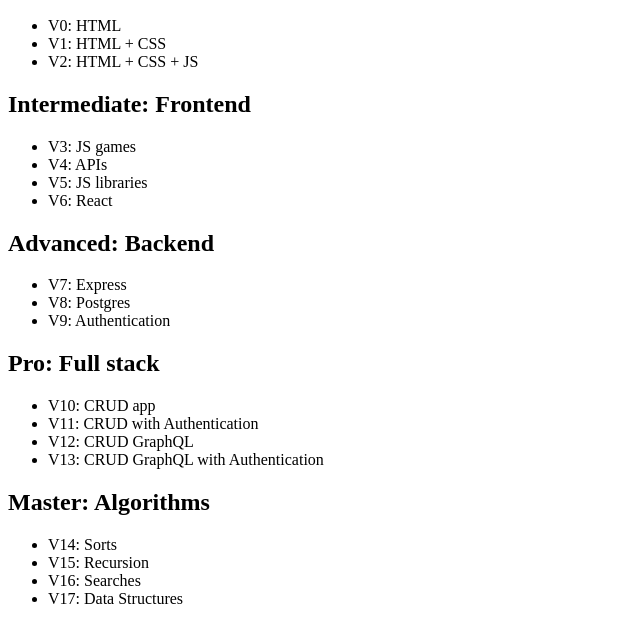
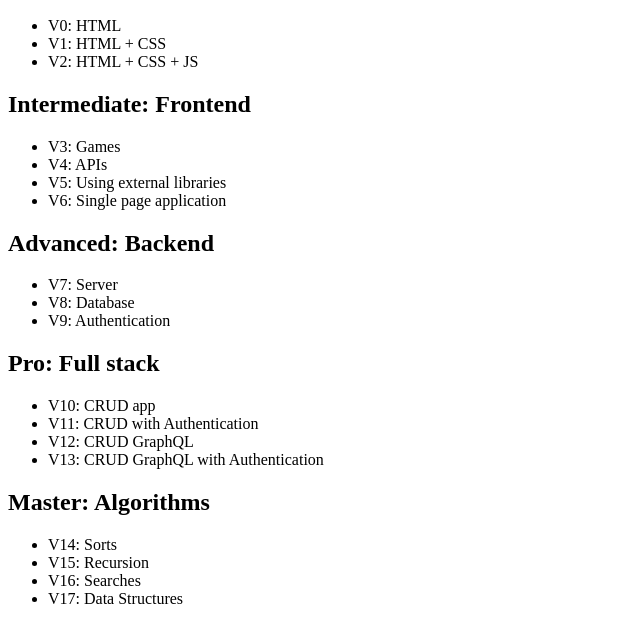
Before and after one commit to andyrewlee/corestandards, a Gatsby site: page /certifications in a window 1280 px wide. Shown: the part 136-778 px from the top of the page, without its empty margins (0-640 px from the left). Built offline with nearby package versions, Linux system fonts and the light colour scheme; Gatsby itself is replaced by a stand-in of ours.

Commit message:
Tweak certification list

```diff
--- a/src/pages/certifications.js
+++ b/src/pages/certifications.js
@@ -19,25 +19,25 @@
     <h2>Intermediate: Frontend</h2>
     <ul>
       <li>
-        V3: JS games
+        V3: Games
       </li>
       <li>
         V4: APIs
       </li>
       <li>
-        V5: JS libraries
+        V5: Using external libraries
       </li>
       <li>
-        V6: React
+        V6: Single page application
       </li>
     </ul>
     <h2>Advanced: Backend</h2>
     <ul>
       <li>
-        V7: Express
+        V7: Server
       </li>
       <li>
-        V8: Postgres
+        V8: Database
       </li>
       <li>
         V9: Authentication
```
